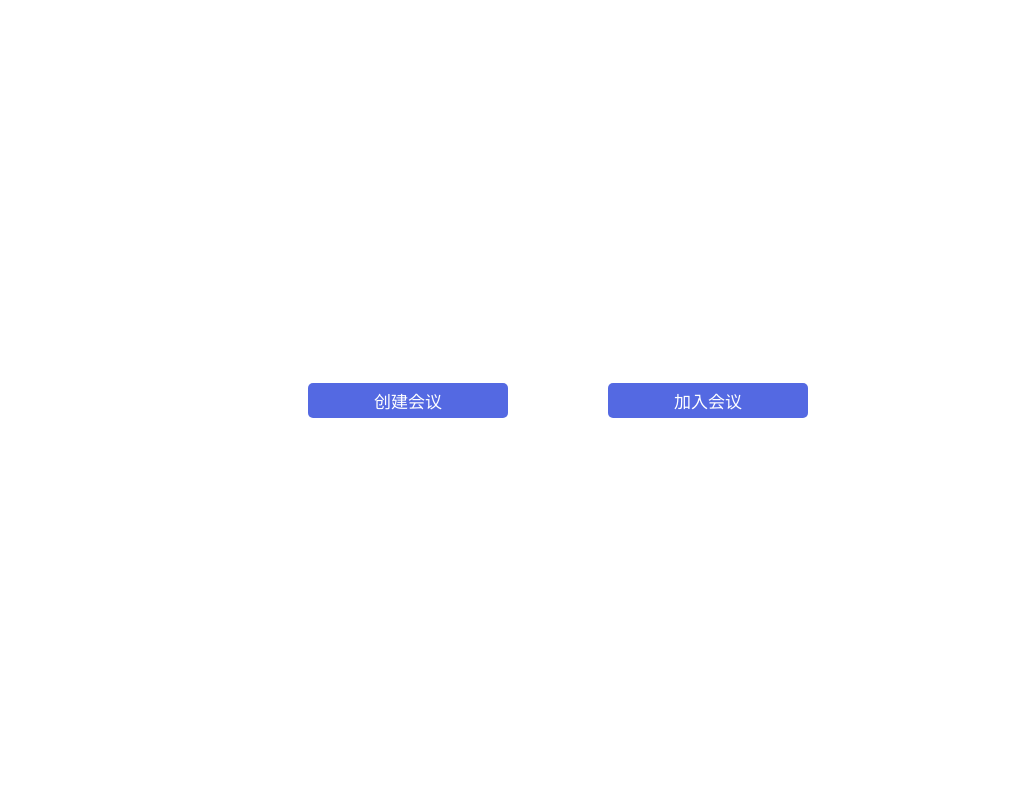
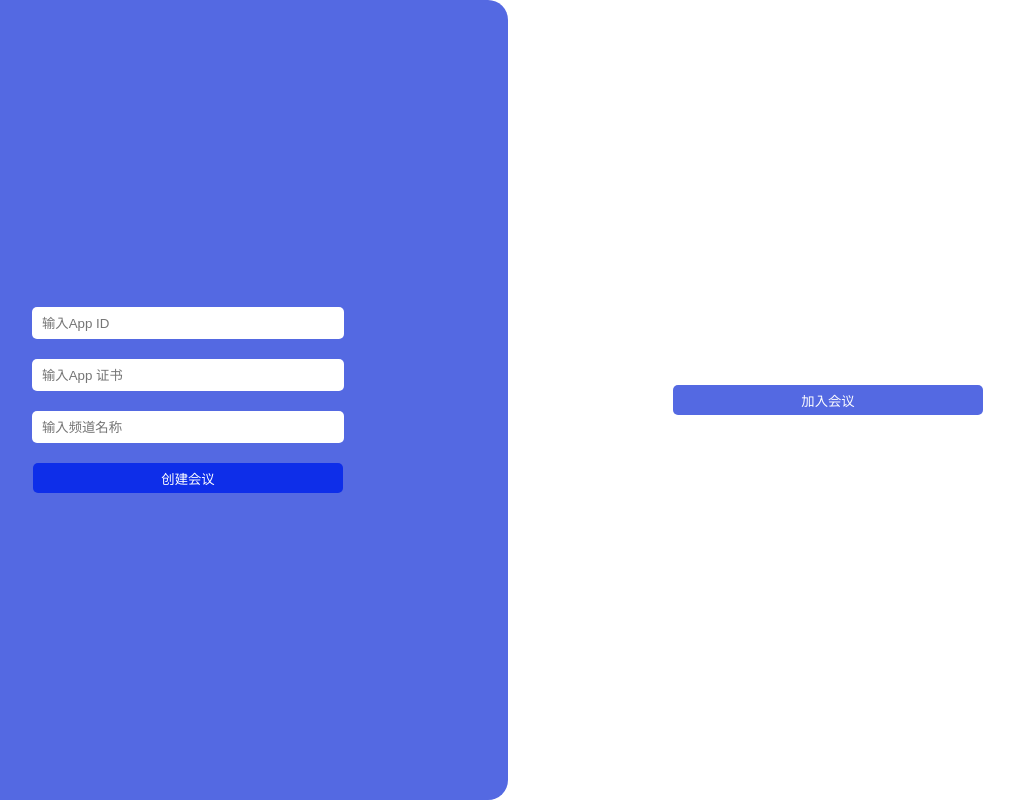
Before and after one commit to qiong1999/video-test, a React (Create React App) app: page / in a window 1280 px wide. Shown: the whole page, without its empty margins (132-1146 px from the left). Built offline with nearby package versions, Linux system fonts and the light colour scheme.

Commit message:
新加了创建视频会议的表单

```diff
--- a/src/App.js
+++ b/src/App.js
@@ -14,11 +14,11 @@ import Join from "./page/joinVideo/joinVideo"
 import Login from "./page/login/Login";
 import Meeting from "./page/meeting/meeting"
 function App() {
-  let [state,setState] = useState(false)
+  let [state,setState] = useState({})
   let history = useHistory()
   useEffect(()=>{
-    if(state==='create') history.push("/meeting")
-    if(state==='join' ) history.push("/join")
+    if(state.state==='create') history.push("/meeting")
+    if(state.state==='join' ) history.push("/join")
   },[state])
   return (
     <>
@@ -27,13 +27,13 @@ function App() {
       <Link to = "/meeting"></Link>
       <Switch>
       <Route  exact path = "/">
-        <Login handleClick={(e)=>{setState(e)}}></Login>
+        <Login handleClick={(e)=>{setState(e);}}></Login>
       </Route>
       <Router path="/join">
       <Join></Join>
       </Router>
       <Router path="/meeting">
-        <Meeting></Meeting>
+        <Meeting user={state.user}></Meeting>
       </Router>
       </Switch>
     </>
--- a/src/page/login/Login.js
+++ b/src/page/login/Login.js
@@ -2,17 +2,57 @@ import React, { useState, useEffect } from "react";
 import AgoraRTC from "agora-rtc-sdk-ng";
 
 import styles from "./login.module.css";
-function Login({handleClick=()=>{}}) {
-
+function Login({ handleClick = () => {} }) {
+  let [user, setUser] = useState({
+    appId: "",
+    appCf: "",
+    channel: "",
+  });
 
   return (
     <div className={styles.container} id="container">
-      <button className={styles.btn} onClick={() => {handleClick("create")}}>
-        创建会议
-      </button>
-      <button className={styles.btn} onClick={() => {handleClick("join")}}>
-        加入会议
-      </button>
+      <div className={styles.left}>
+        <input
+          className={styles.inp}
+          placeholder="输入App ID"
+          onChange={(e) => {
+            setUser({ ...user, appId: e.target.value });
+          }}
+        ></input>
+        <input
+          className={styles.inp}
+          placeholder="输入App 证书"
+          onChange={(e) => {
+            setUser({ ...user, appCf: e.target.value });
+          }}
+        ></input>
+        <input
+          className={styles.inp}
+          placeholder="输入频道名称"
+          onChange={(e) => {
+            setUser({ ...user, channel: e.target.value });
+          }}
+        ></input>
+        <button
+          className={styles.create}
+          onClick={() => {
+            handleClick({state:"create",user:user});
+
+          }}
+        >
+          创建会议
+        </button>
+      </div>
+      <div className={styles.right}>
+        <button
+          className={styles.join}
+          onClick={() => {
+            handleClick({state:"join"});
+          }}
+        >
+          加入会议
+        </button>
+      </div>
     </div>
   );
 }
--- a/src/page/login/login.module.css
+++ b/src/page/login/login.module.css
@@ -1,16 +1,46 @@
-.container{
-    display:flex;
-    justify-content:center;
-    align-items:center;
-    width:100vw;
-    height:100vh;
+.container {
+  align-items: center;
+  width: 100vw;
+  height: 100vh;
 }
-.btn{
-    width:200px;
-    height:35px;
-    margin-left:100px;
-    font-size:17px;
-    border-radius:5px;
-    background:rgb(84, 105, 226);
-    color:#fff;
+.left {
+  float: left;
+  display: flex;
+  flex-direction: column;
+  align-items: center;
+  justify-content: center;
+  background: pink;
+  height: 100vh;
+  line-height: 100vh;
+  width: 50%;
+  border-radius: 0 20px 20px 0;
+  background: rgb(84, 105, 226);
 }
+.right {
+  float: left;
+  position: relative;
+  width: 50%;
+  height: 100vh;
+}
+.inp {
+  width: 300px;
+  padding-left: 10px;
+  margin-bottom: 20px;
+  height: 30px;
+  border-radius: 5px;
+}
+.create,
+.join {
+  width: 310px;
+  height: 30px;
+  background: rgb(14, 46, 233);
+  border-radius: 5px;
+  color: #fff;
+}
+.join {
+  position: absolute;
+  top: 50%;
+  left: 50%;
+  transform: translate(-50%, -50%);
+  background: rgb(84, 105, 226);
+}
--- a/src/page/meeting/meeting.js
+++ b/src/page/meeting/meeting.js
@@ -1,35 +1,51 @@
 import React, { useState, useEffect } from "react";
 import AgoraRTC from "agora-rtc-sdk-ng";
+import {
+  RtcTokenBuilder,
+  RtmTokenBuilder,
+  RtcRole,
+  RtmRole,
+} from "agora-access-token";
 
 import styles from "./meeting.module.css";
-function Meeting() {
+function Meeting({ user }) {
   let [uid, setUid] = useState("");
+
+  const uuid = 2882341273;;
+  const role = RtcRole.PUBLISHER;
+
+  const expirationTimeInSeconds = 3600;
+
+  const currentTimestamp = Math.floor(Date.now() / 1000);
+
+  const privilegeExpiredTs = currentTimestamp + expirationTimeInSeconds;
+
+  const tokenA =   RtcTokenBuilder.buildTokenWithUid(user.appId, user.appCf, user.channel, uuid, role, privilegeExpiredTs);
+
   var rtc = {
-    // 用来放置本地客户端。
     client: null,
-    // 用来放置本地音视频频轨道对象。
     localAudioTrack: null,
     localVideoTrack: null,
   };
 
   var options = {
     // 替换成你自己项目的 App ID。
-    appId: "bf0c84d31dc14fdb91487bf09202eac2",
+    appId: user.appId,
     // 传入目标频道名。
-    channel: "demo_channel_name",
+    channel: user.channel,
     // 如果你的项目开启了 App 证书进行 Token 鉴权，这里填写生成的 Token 值。
-    token:
-      "006bf0c84d31dc14fdb91487bf09202eac2IADrhInGpAG/iTcpsiTkhtsbt88qrF0MVa3te7/2Q/36Ro4kO3kAAAAAEACMMKzfAd40YAEAAQD/3TRg",
+    token: tokenA,
   };
-
+  console.log(options.token);
   async function startBasicCall() {
     rtc.client = AgoraRTC.createClient({ mode: "rtc", codec: "vp8" });
     const uid = await rtc.client.join(
       options.appId,
       options.channel,
       options.token,
-      null
+      uuid,
     );
+    console.log(uid);
     setUid(uid);
     rtc.client.on("user-published", async (user, mediaType) => {
       // 开始订阅远端用户。
@@ -83,36 +99,30 @@ function Meeting() {
     // 销毁本地音视频轨道。
     rtc.localAudioTrack.close();
     rtc.localVideoTrack.close();
-/*
+
     // 遍历远端用户。
     rtc.client.remoteUsers.forEach((user) => {
       // 销毁动态创建的 DIV 节点。
       const playerContainer = document.getElementById(user.uid);
       playerContainer && playerContainer.remove();
     });
-*/
+
     // 离开频道。
     await rtc.client.leave();
   }
-  startBasicCall();
-
+  if (options.token) {
+    startBasicCall();
+  }
   useEffect(() => {
     if (uid) {
       console.log(uid);
     }
   }, [uid]);
+
   return (
     <div id="meet">
       <div>欢迎进入视频会议,加载缓慢稍等片刻</div>
-      <button
-      className={styles.btn}
-        onClick={(e) => {
-          leaveCall();
-        }}
 
-      >
-        退出会议
-      </button>
     </div>
   );
 }
```
